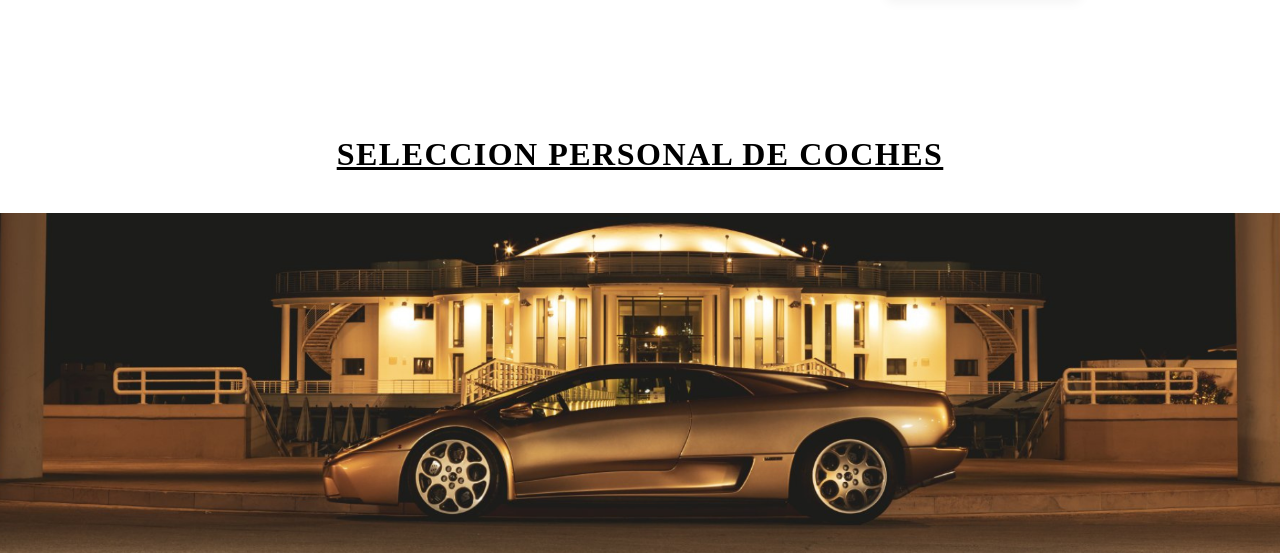
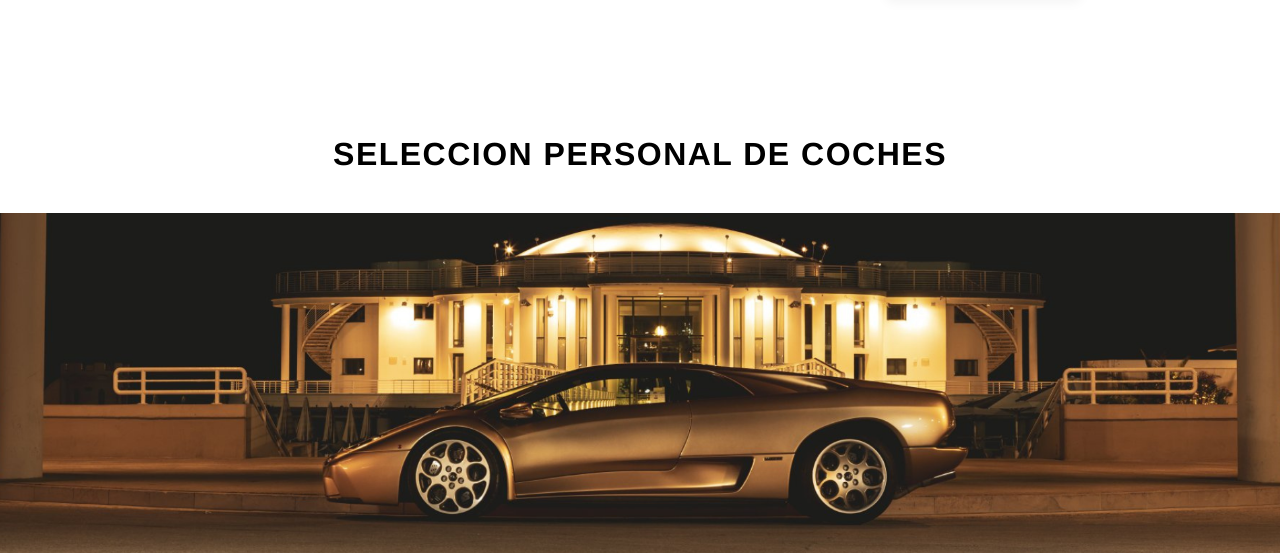
Before and after one commit to davidlt17/CFGS, a plain HTML site: page galeria_dvl/index.html in a window 1280 px wide. Shown: the part 5745-6298 px from the top of the page. Drawn offline with Linux system fonts and the light colour scheme; a web font is replaced by a local one.

Commit message:
PosibleFinal

```diff
--- a/galeria_dvl/estilos/estilo.css
+++ b/galeria_dvl/estilos/estilo.css
@@ -399,9 +399,9 @@ section.panel {
 }
 
 h1.galeria {
-    font-family: 'Times New Roman', Times, serif; /* Usa la fuente que ya importaste */
+    font-family: Helvetica;
     font-size: 2rem;
-    text-decoration: underline;
+    font-weight:630;
     color: #000000;
     padding: 0.5rem;
     margin: 0 auto;
```
